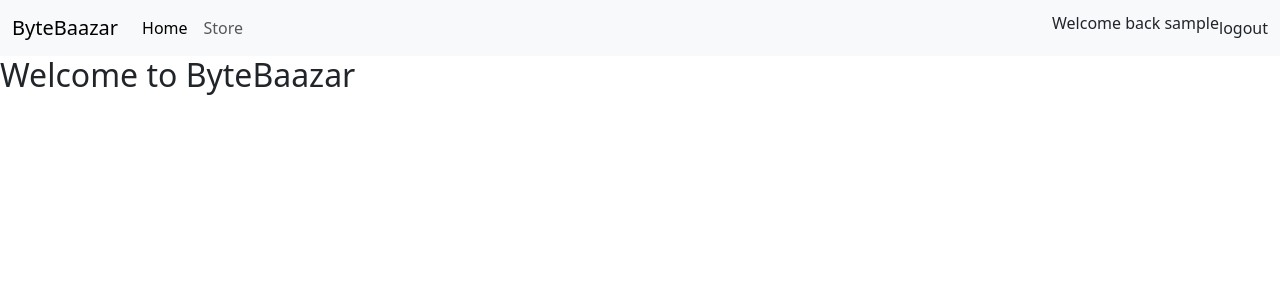
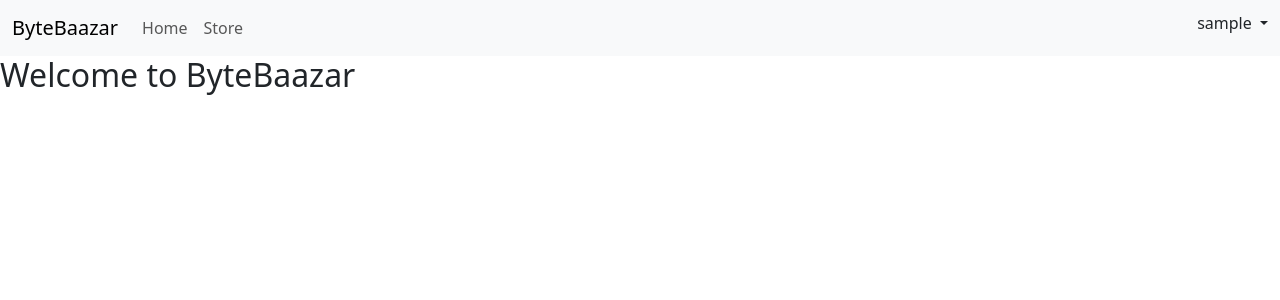
Before and after one commit to edup3/ByteBaazar, a Django app: page / in a window 1280 px wide. Shown: the top 300 px of the page. Run offline with Django 5.2, Linux system fonts and the light colour scheme; the visitor is signed in with stand-in values (Sample User, id 1).

Commit message:
feature/username_dropdown

```diff
--- a/store/templates/store/base.html
+++ b/store/templates/store/base.html
@@ -19,18 +19,29 @@
           <div class="collapse navbar-collapse" id="navbarSupportedContent">
             <ul class="navbar-nav me-auto mb-2 mb-lg-0">
               <li class="nav-item">
-                <a class="nav-link active" aria-current="page" href="{% url 'home' %}">Home</a>
+                <a class="nav-link" aria-current="page" href="{% url 'home' %}">Home</a>
               </li>
               <li class="nav-item">
                 <a class="nav-link" href="{% url 'store' %}">Store</a>
               </li>
             </ul>
             {% if user.is_authenticated %}
-            <h6>Welcome back {{user.username}}</h6>
-            <form action="{% url 'logout' %}" method="post">
-              {% csrf_token %}
-              <button type="submit" class="nav-link">logout</button>
-            </form>
+
+              <h6 class="dropdown">
+                <a class="nav-link dropdown-toggle" href="#" role="button" data-bs-toggle="dropdown" aria-expanded="false">
+                  {{user.username}}
+                </a>
+                <ul class="dropdown-menu">
+                  <li><a class="dropdown-item" href="#">
+                    <form action="{% url 'logout' %}" method="post">
+                      {% csrf_token %}
+                      <button type="submit" class="nav-link">logout</button>
+                    </form>
+                  </a></li>
+                </ul>
+              </h6>
+
+
             {% else %}
               <a class="nav-link m-2" href="{% url 'register' %}">Register</a>
               <a class="nav-link m-2" href="{% url 'login' %}">Login</a>
```
